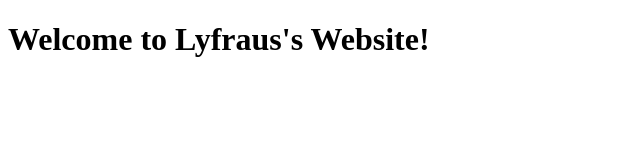
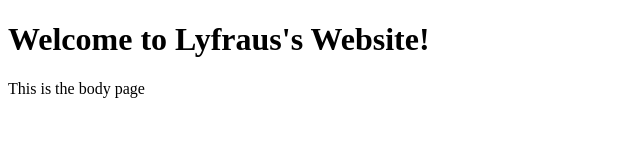
Before and after one commit to Lyfraus/Lyfraus.github.io, a plain HTML site: page index.html in a window 1280 px wide. Shown: the whole page, without its empty margins (0-640 px from the left). Drawn offline with Linux system fonts and the light colour scheme.

Commit message:
Update index.html

```diff
--- a/index.html
+++ b/index.html
@@ -17,6 +17,12 @@
 
         </header>
 
+        <body>
+
+            This is the body page
+
+        </body>
+
     </body>
 
 </html>
```
